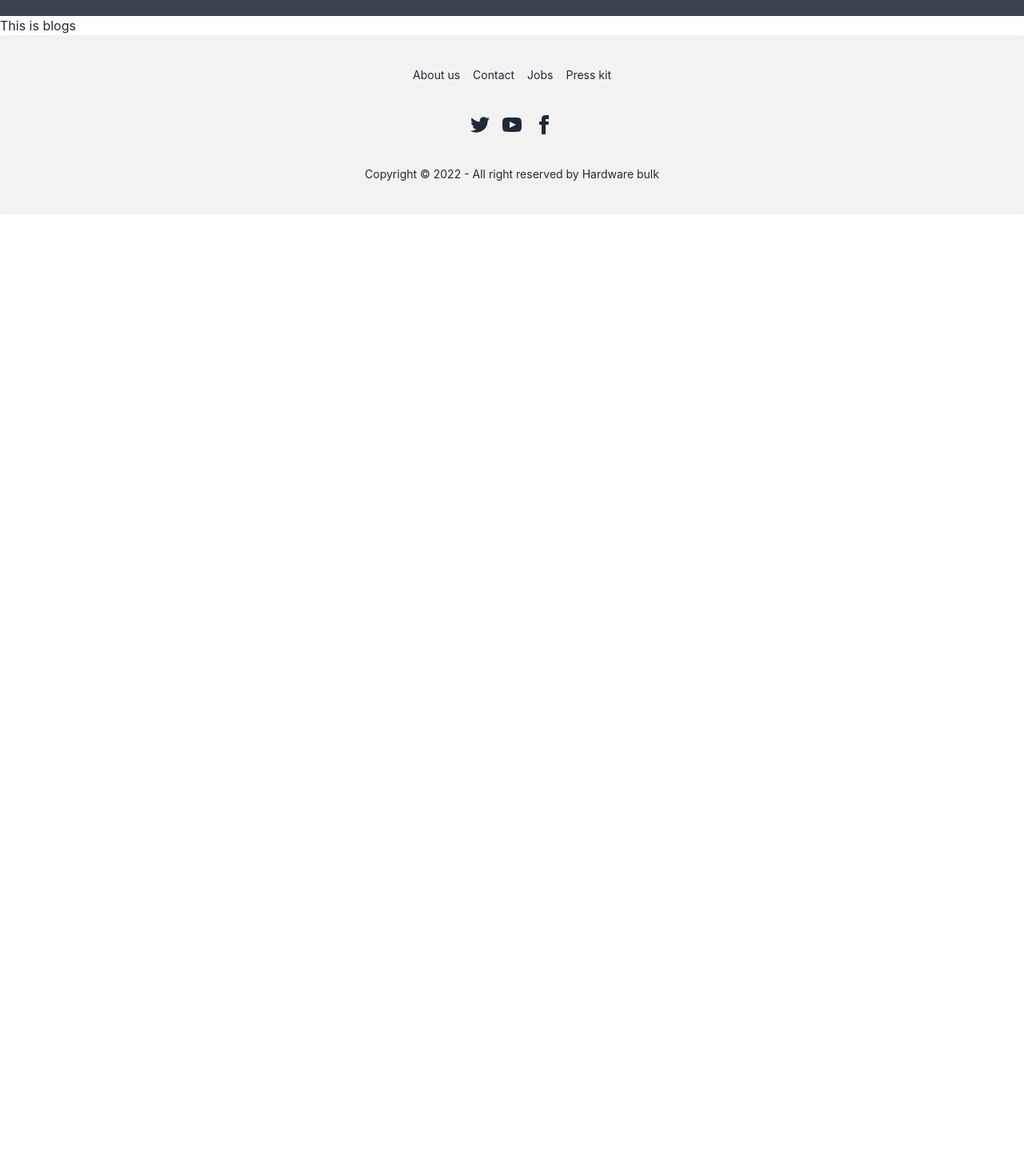
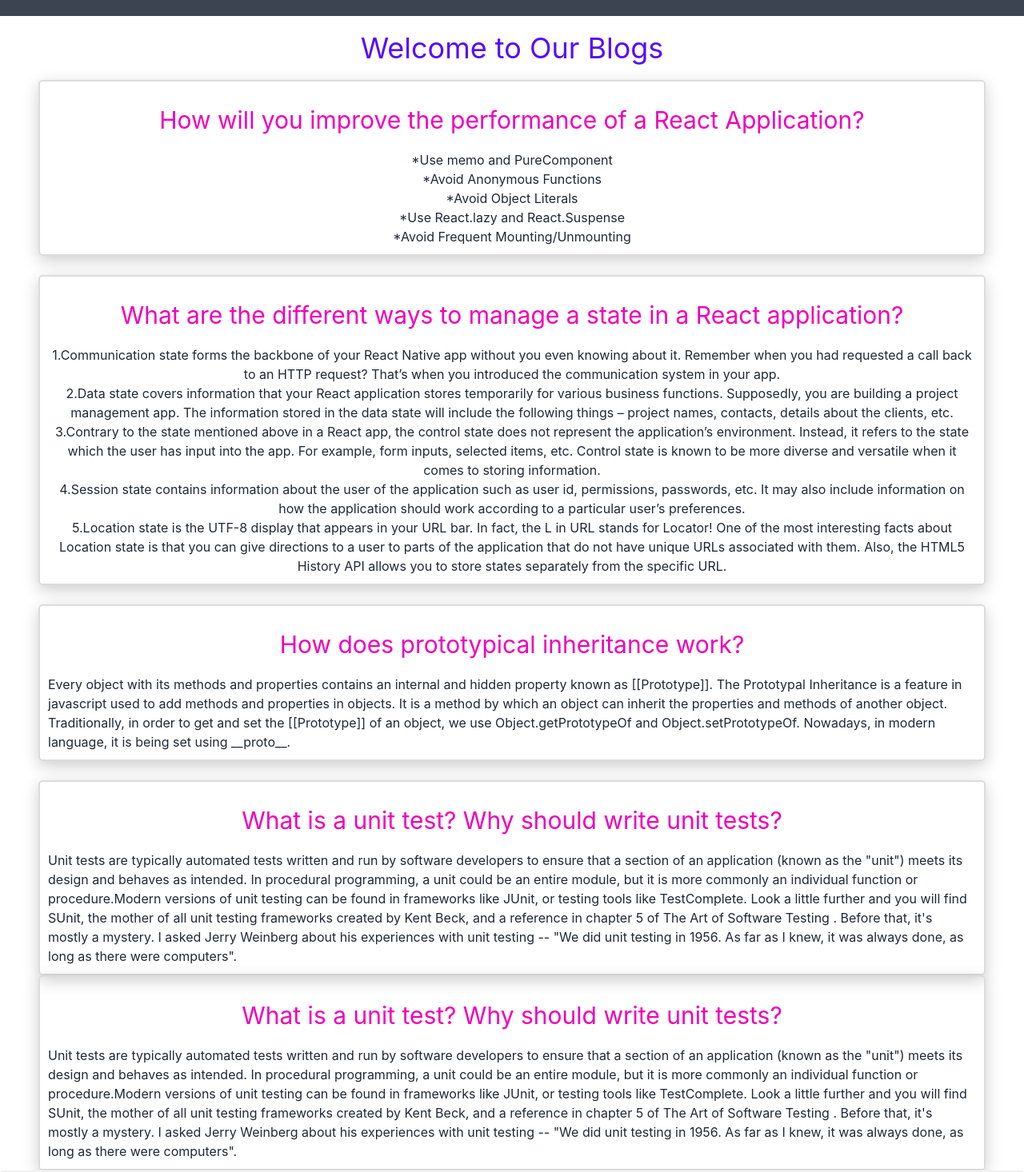
Before and after one commit to Monirul-98/Manufacturer-client, a React (Create React App) app: page /blog in a window 1280 px wide. Shown: the part 44-1510 px from the top of the page at 80% size. Before the commit the page ends 800 px from the top, so only its background shows below. Built offline with nearby package versions, Linux system fonts and the light colour scheme; no server answers.

Commit message:
Blogs added

```diff
--- a/src/hooks/useAdmin.js
+++ b/src/hooks/useAdmin.js
@@ -6,7 +6,7 @@
   useEffect(() => {
     const email = user?.email;
     if (email) {
-      fetch(`http://localhost:5000/admin/${email}`, {
+      fetch(`https://warm-badlands-34406.herokuapp.com/admin/${email}`, {
         method: "GET",
         headers: {
           "content-type": "application/json",
--- a/src/hooks/useToken.js
+++ b/src/hooks/useToken.js
@@ -6,7 +6,7 @@
     const email = user?.user?.email;
     const currentUser = { email: email };
     if (email) {
-      fetch(`http://localhost:5000/user/${email}`, {
+      fetch(`https://warm-badlands-34406.herokuapp.com/user/${email}`, {
         method: "PUT",
         headers: {
           "content-type": "application/json",
--- /dev/null
+++ b/src/pages/Blogs/Blogs.css
@@ -0,0 +1,27 @@
+.blog1{
+    border: 2px solid gainsboro;
+        border-radius: 5px;
+        padding: 10px;
+        box-shadow: 0 6px 20px rgb(0 0 0 / 0.2);
+}
+
+.blog2{
+    border: 2px solid gainsboro;
+        border-radius: 5px;
+        padding: 10px;
+        box-shadow: 0 6px 20px rgb(0 0 0 / 0.2);
+}
+
+.blog3{
+    border: 2px solid gainsboro;
+        border-radius: 5px;
+        padding: 10px;
+        box-shadow: 0 6px 20px rgb(0 0 0 / 0.2);
+}
+
+.blog4{
+    border: 2px solid gainsboro;
+        border-radius: 5px;
+        padding: 10px;
+        box-shadow: 0 6px 20px rgb(0 0 0 / 0.2);
+}
--- a/src/pages/Blogs/Blogs.js
+++ b/src/pages/Blogs/Blogs.js
@@ -1,9 +1,126 @@
 import React from "react";
+import "./Blogs.css";
 
 const Blogs = () => {
   return (
-    <div>
-      <h2>This is blogs</h2>
+    <div className="container px-12">
+      <h2 className="mb-5 mt-5 text-center text-4xl text-primary">
+        Welcome to Our Blogs
+      </h2>
+      <div className="blog1">
+        <h1 className="text-center text-3xl text-secondary mb-5 mt-5">
+          How will you improve the performance of a React Application?
+        </h1>
+        <div className="text-center">
+          <p>
+            *Use memo and PureComponent
+            <br />
+            *Avoid Anonymous Functions
+            <br />
+            *Avoid Object Literals
+            <br />
+            *Use React.lazy and React.Suspense
+            <br />
+            *Avoid Frequent Mounting/Unmounting
+          </p>
+        </div>
+      </div>
+      <br></br>
+      <div className="blog2">
+        <h1 className="text-center text-3xl text-secondary mb-5 mt-5">
+          What are the different ways to manage a state in a React application?
+        </h1>
+        <div className="text-center">
+          <p>
+            1.Communication state forms the backbone of your React Native app
+            without you even knowing about it. Remember when you had requested a
+            call back to an HTTP request? That’s when you introduced the
+            communication system in your app.
+            <br />
+            2.Data state covers information that your React application stores
+            temporarily for various business functions. Supposedly, you are
+            building a project management app. The information stored in the
+            data state will include the following things – project names,
+            contacts, details about the clients, etc.
+            <br />
+            3.Contrary to the state mentioned above in a React app, the control
+            state does not represent the application’s environment. Instead, it
+            refers to the state which the user has input into the app. For
+            example, form inputs, selected items, etc. Control state is known to
+            be more diverse and versatile when it comes to storing information.
+            <br />
+            4.Session state contains information about the user of the
+            application such as user id, permissions, passwords, etc. It may
+            also include information on how the application should work
+            according to a particular user’s preferences.
+            <br />
+            5.Location state is the UTF-8 display that appears in your URL bar.
+            In fact, the L in URL stands for Locator! One of the most
+            interesting facts about Location state is that you can give
+            directions to a user to parts of the application that do not have
+            unique URLs associated with them. Also, the HTML5 History API allows
+            you to store states separately from the specific URL.
+          </p>
+        </div>
+      </div>
+      <br></br>
+      <div className="blog3">
+        <h1 className="text-center text-3xl text-secondary mb-5 mt-5">
+          {" "}
+          How does prototypical inheritance work?
+        </h1>
+        <p>
+          Every object with its methods and properties contains an internal and
+          hidden property known as [[Prototype]]. The Prototypal Inheritance is
+          a feature in javascript used to add methods and properties in objects.
+          It is a method by which an object can inherit the properties and
+          methods of another object. Traditionally, in order to get and set the
+          [[Prototype]] of an object, we use Object.getPrototypeOf and
+          Object.setPrototypeOf. Nowadays, in modern language, it is being set
+          using __proto__.
+        </p>
+      </div>
+      <br></br>
+      <div className="blog4">
+        <h1 className="text-center text-3xl text-secondary mb-5 mt-5">
+          {" "}
+          What is a unit test? Why should write unit tests?
+        </h1>
+        <p>
+          Unit tests are typically automated tests written and run by software
+          developers to ensure that a section of an application (known as the
+          "unit") meets its design and behaves as intended. In procedural
+          programming, a unit could be an entire module, but it is more commonly
+          an individual function or procedure.Modern versions of unit testing
+          can be found in frameworks like JUnit, or testing tools like
+          TestComplete. Look a little further and you will find SUnit, the
+          mother of all unit testing frameworks created by Kent Beck, and a
+          reference in chapter 5 of The Art of Software Testing . Before that,
+          it's mostly a mystery. I asked Jerry Weinberg about his experiences
+          with unit testing -- "We did unit testing in 1956. As far as I knew,
+          it was always done, as long as there were computers".
+        </p>
+      </div>
+      <div className="blog4">
+        <h1 className="text-center text-3xl text-secondary mb-5 mt-5">
+          {" "}
+          What is a unit test? Why should write unit tests?
+        </h1>
+        <p>
+          Unit tests are typically automated tests written and run by software
+          developers to ensure that a section of an application (known as the
+          "unit") meets its design and behaves as intended. In procedural
+          programming, a unit could be an entire module, but it is more commonly
+          an individual function or procedure.Modern versions of unit testing
+          can be found in frameworks like JUnit, or testing tools like
+          TestComplete. Look a little further and you will find SUnit, the
+          mother of all unit testing frameworks created by Kent Beck, and a
+          reference in chapter 5 of The Art of Software Testing . Before that,
+          it's mostly a mystery. I asked Jerry Weinberg about his experiences
+          with unit testing -- "We did unit testing in 1956. As far as I knew,
+          it was always done, as long as there were computers".
+        </p>
+      </div>
     </div>
   );
 };
--- a/src/pages/Dashboard/AddProduct.js
+++ b/src/pages/Dashboard/AddProduct.js
@@ -33,7 +33,7 @@
           };
           console.log(product);
           //Send data to database
-          fetch("http://localhost:5000/allProducts", {
+          fetch("https://warm-badlands-34406.herokuapp.com/allProducts", {
             method: "POST",
             headers: {
               "content-type": "application/json",
--- a/src/pages/Dashboard/AllUser.js
+++ b/src/pages/Dashboard/AllUser.js
@@ -8,7 +8,7 @@
     isLoading,
     refetch,
   } = useQuery("users", () =>
-    fetch("http://localhost:5000/user", {
+    fetch("https://warm-badlands-34406.herokuapp.com/user", {
       method: "GET",
       headers: {
         authorization: `Bearer ${localStorage.getItem("accessToken")}`,
--- a/src/pages/Dashboard/AllUserRow.js
+++ b/src/pages/Dashboard/AllUserRow.js
@@ -4,7 +4,7 @@
 const AllUserRow = ({ user, index, refetch }) => {
   const { email, role } = user;
   const makeAdmin = () => {
-    fetch(`http://localhost:5000/user/admin/${email}`, {
+    fetch(`https://warm-badlands-34406.herokuapp.com/user/admin/${email}`, {
       method: "PUT",
       headers: {
         authorization: `Bearer ${localStorage.getItem("accessToken")}`,
--- a/src/pages/Home/Banner.js
+++ b/src/pages/Home/Banner.js
@@ -14,11 +14,7 @@
         <div className="hero-content text-center text-neutral-content">
           <div className="max-w-xl">
             <h1 className="mb-5 text-5xl font-bold">Computer accessories</h1>
-            <p className="mb-5">
-              Provident cupiditate voluptatem et in. Quaerat fugiat ut assumenda
-              excepturi exercitationem quasi. In deleniti eaque aut repudiandae
-              et a id nisi.
-            </p>
+            <p className="mb-5"></p>
             <button className="btn btn-primary">Get Started</button>
           </div>
         </div>
--- a/src/pages/Home/Products/Products.js
+++ b/src/pages/Home/Products/Products.js
@@ -9,7 +9,9 @@
     data: products,
     refetch,
   } = useQuery("products", () =>
-    fetch("http://localhost:5000/products").then((res) => res.json())
+    fetch("https://warm-badlands-34406.herokuapp.com/products").then((res) =>
+      res.json()
+    )
   );
   if (isLoading) {
     return <Loading></Loading>;
--- a/src/pages/Purchase/Purchase.js
+++ b/src/pages/Purchase/Purchase.js
@@ -32,7 +32,7 @@
       customerName: user.displayName,
       phone: event.target.phone.value,
     };
-    fetch("http://localhost:5000/booking", {
+    fetch("https://warm-badlands-34406.herokuapp.com/booking", {
       method: "POST",
       headers: {
         "content-type": "application/json",
```
Also changed, not shown: src/pages/Dashboard/MyOrders.js (+9 -6 lines), firebase.json (added), 1 other file (tests, documents, lock files or other folders).
